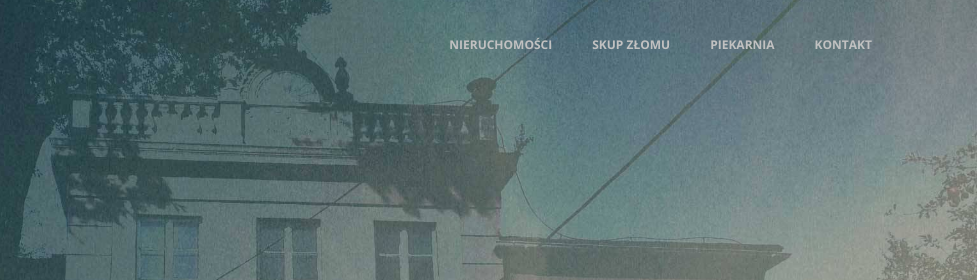
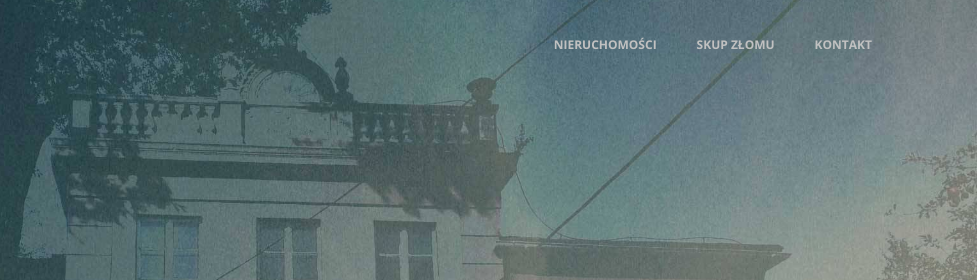
Before and after one commit to gsluban/gsluban.github.io, a plain HTML site: page index.html in a window 1280 px wide. Shown: the top 280 px of the page, 303-1280 px from the left. Drawn offline with nearby package versions, Linux system fonts and the light colour scheme; animation ran at ten frames a second.

Commit message:
Update index.html
piekarnia out

```diff
--- a/index.html
+++ b/index.html
@@ -60,7 +60,7 @@
                         <div class="hamburger-icon"></div>
                     </button>
 
-                    <ul class="nav-dropdown collapse pull-xs-right nav navbar-nav navbar-toggleable-sm" id="exCollapsingNavbar"><li class="nav-item"><a class="nav-link link" href="index.html#msg-box8-1">NIERUCHOMOŚCI</a></li><li class="nav-item dropdown"><a class="nav-link link" href="index.html#msg-box8-0" aria-expanded="false">SKUP ZŁOMU</a></li><li class="nav-item"><a class="nav-link link" href="index.html#msg-box8-2">PIEKARNIA</a></li><li class="nav-item"><a class="nav-link link" href="index.html#contacts1-c">KONTAKT</a></li></ul>
+                    <ul class="nav-dropdown collapse pull-xs-right nav navbar-nav navbar-toggleable-sm" id="exCollapsingNavbar"><li class="nav-item"><a class="nav-link link" href="index.html#msg-box8-1">NIERUCHOMOŚCI</a></li><li class="nav-item dropdown"><a class="nav-link link" href="index.html#msg-box8-0" aria-expanded="false">SKUP ZŁOMU</a></li><li class="nav-item"><a class="nav-link link" href="index.html#contacts1-c">KONTAKT</a></li></ul>
                     <button hidden="" class="navbar-toggler navbar-close" type="button" data-toggle="collapse" data-target="#exCollapsingNavbar">
                         <div class="close-icon"></div>
                     </button>
@@ -489,8 +489,8 @@
     </div>
 
 </section>
-
-<section class="mbr-section article mbr-parallax-background" id="msg-box8-2" style="background-image: url(assets/images/piek2-2000x976-8.jpg); padding-top: 80px; padding-bottom: 40px;">
+<!--
+  <section class="mbr-section article mbr-parallax-background" id="msg-box8-2" style="background-image: url(assets/images/piek2-2000x976-8.jpg); padding-top: 80px; padding-bottom: 40px;">
 
     <div class="mbr-overlay" style="opacity: 0.5; background-color: rgb(34, 34, 34);">
     </div>
@@ -515,7 +515,7 @@
     </div>
 
 </section>
-
+-->
 <section class="mbr-section mbr-section-md-padding mbr-footer footer1" id="contacts1-c" style="background-color: rgb(46, 46, 46); padding-top: 90px; padding-bottom: 90px;">
 
     <div class="container">
```
